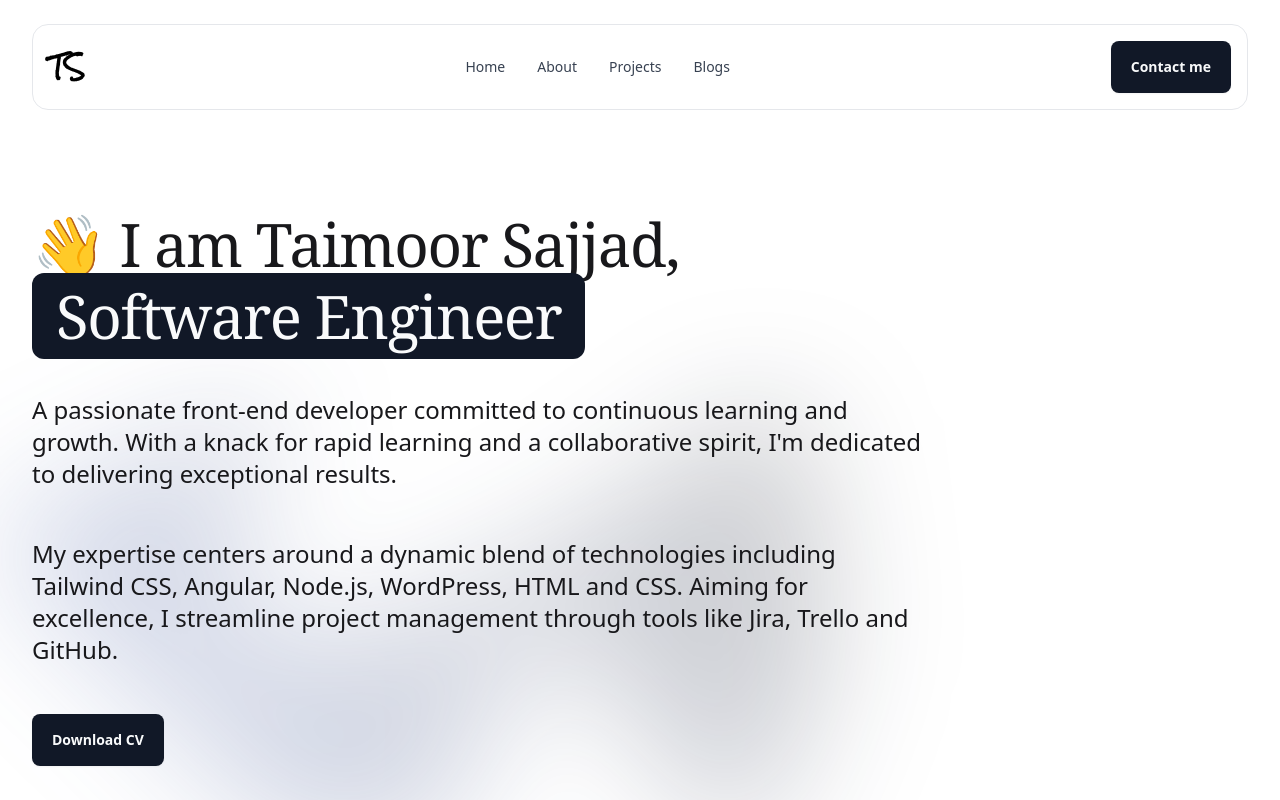
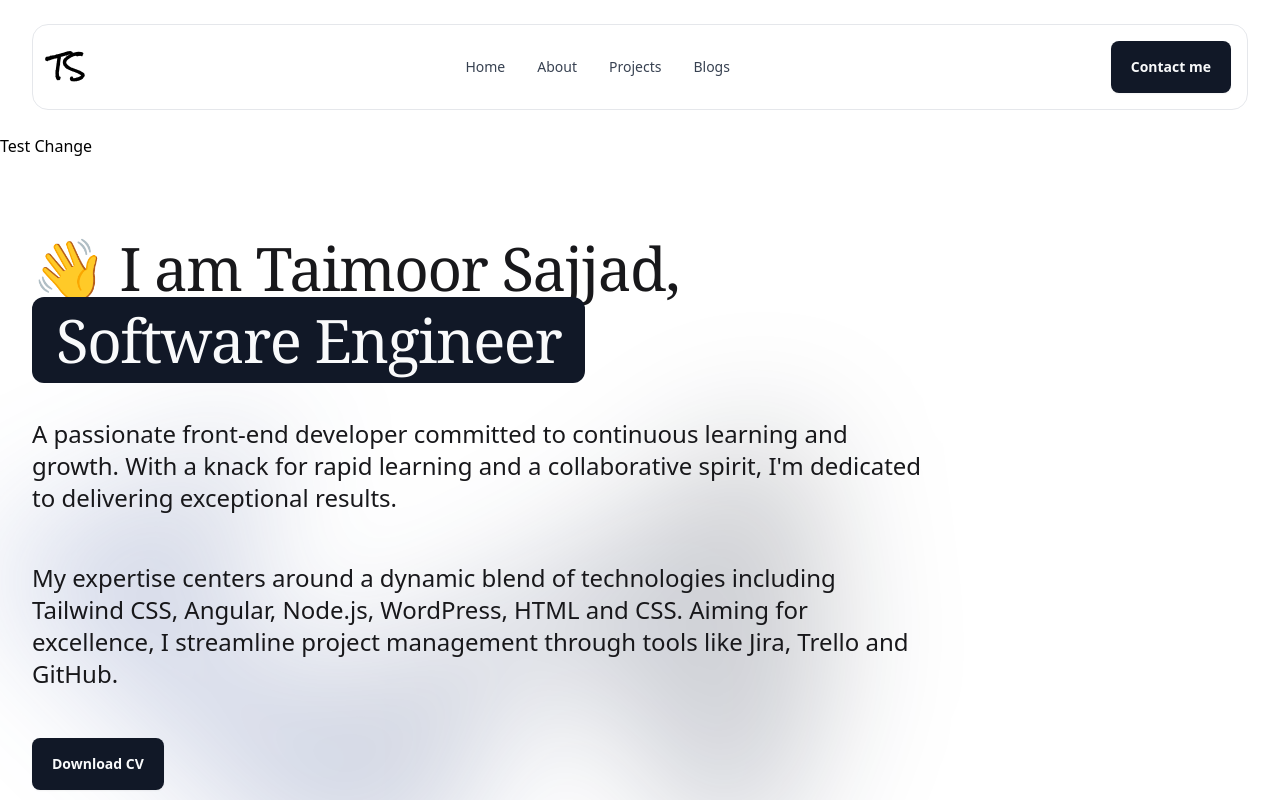
Before and after one commit to 1TaimoorSajjad/portfolio, an Angular app: page / in a window 1280 px wide. Shown: the top 800 px of the page. Built offline with nearby package versions, Linux system fonts and the light colour scheme; a web font is replaced by a local one.

Commit message:
Test commit for test case branch

```diff
--- a/src/app/components/home/home.component.html
+++ b/src/app/components/home/home.component.html
@@ -1,5 +1,5 @@
 <div>
-
+    Test Change
     <section class="py-20 relative isolate ">
         <div class="absolute inset-0 flex justify-end items-end -z-10 transform-gpu overflow-hidden blur-3xl"
             aria-hidden="true">
```
